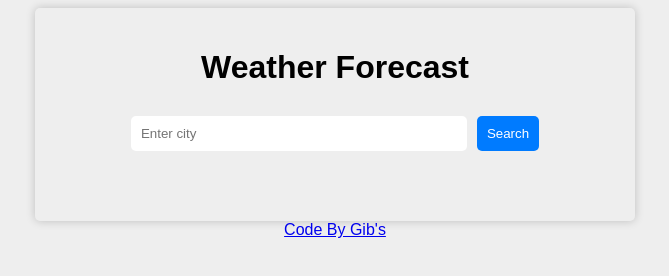
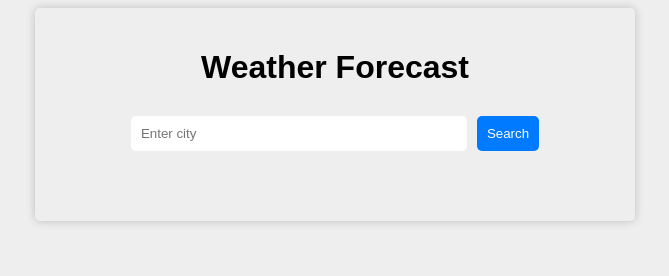
Before and after one commit to SashenkaG/Weather_forecast, a plain HTML site: page index.html in a window 1280 px wide. Shown: the whole page, without its empty margins (305-974 px from the left). Drawn offline with Linux system fonts and the light colour scheme; files that its build step writes are made by us from their sources; files whose address does not match are found by name.

Commit message:
Update index.html

```diff
--- a/index.html
+++ b/index.html
@@ -22,9 +22,6 @@
        <div class="temp"></div>
        <div class="date"></div>
     </div>
-    <center>
-        <a href='https://myportfolio-io-rose.vercel.app/'> Code By Gib's</a>
-    </center>
 </body>
 <script src="asset/main.js"></script>
 </html>
```
